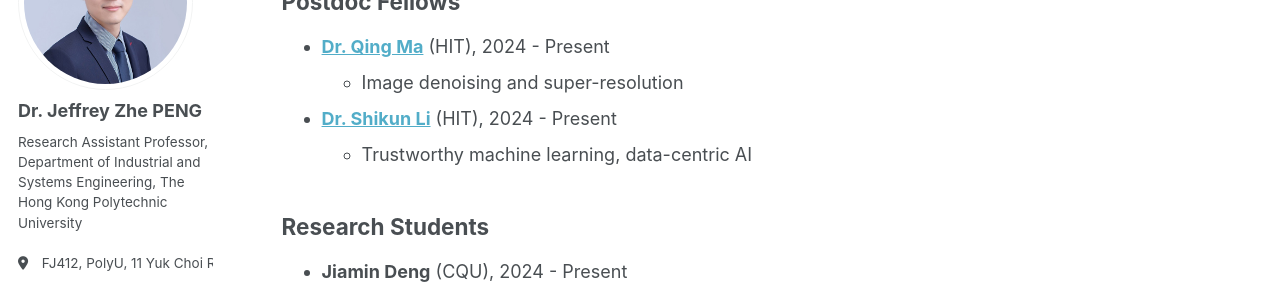
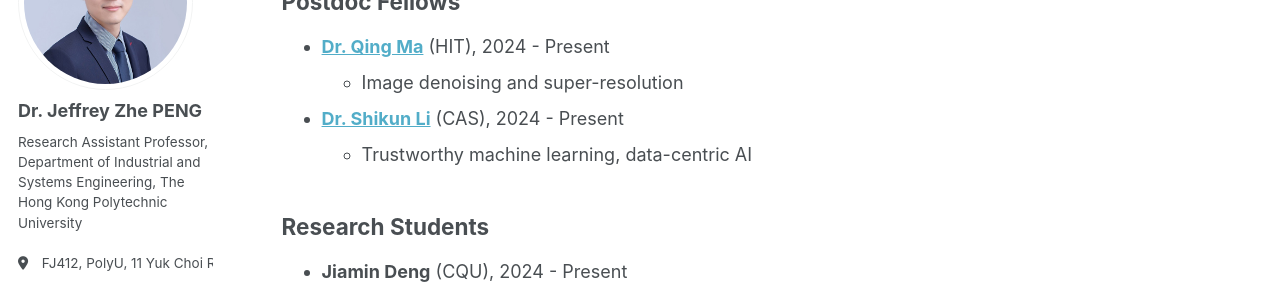
Before and after one commit to PENG-Zhe/peng-zhe.github.io, a Jekyll site: the page built from _pages/team.md, in a window 1280 px wide and 1064 px high. Shown: the part 191-475 px from the top of the window. Built offline with Jekyll 4.4.1, drawn with Linux system fonts in a browser that asks for light colours; some web fonts are replaced.

Commit message:
Update team.md

```diff
--- a/_pages/team.md
+++ b/_pages/team.md
@@ -8,7 +8,7 @@ layout: archive
 * **[Dr. Qing Ma](https://scholar.google.com/citations?user=x6QQGQkAAAAJ&hl=en)** (HIT), 2024 - Present
   * Image denoising and super-resolution
 
-* **[Dr. Shikun Li](https://imsg.ac.cn/people/lishikun.html)** (HIT), 2024 - Present
+* **[Dr. Shikun Li](https://imsg.ac.cn/people/lishikun.html)** (CAS), 2024 - Present
   * Trustworthy machine learning, data-centric AI
 
 
```
